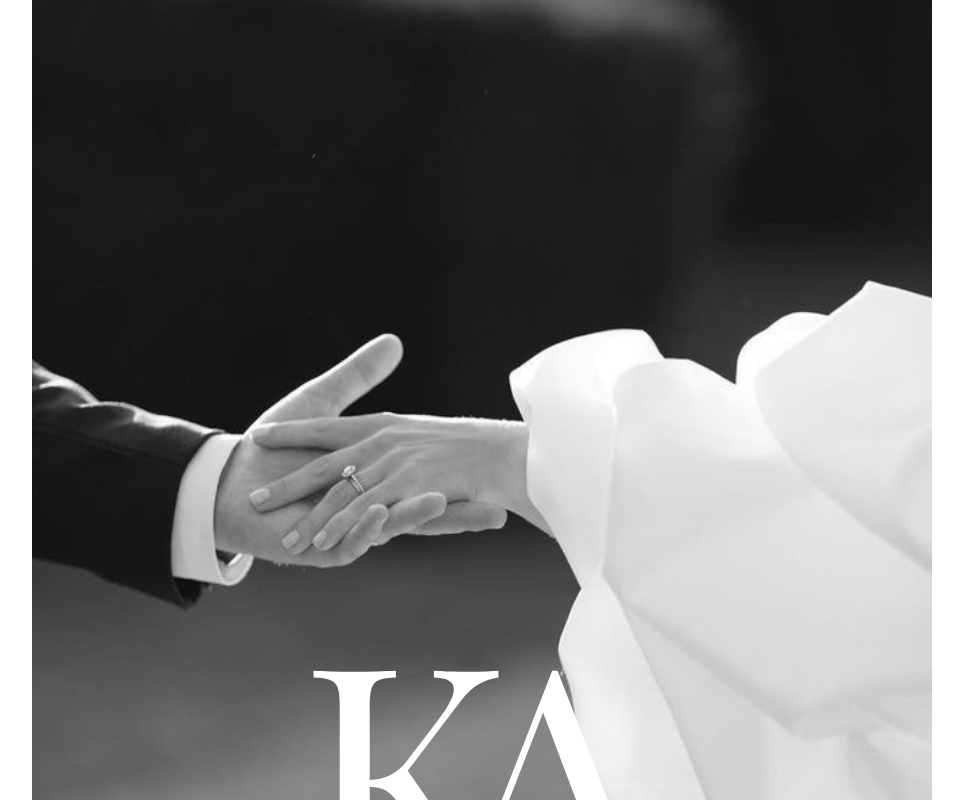
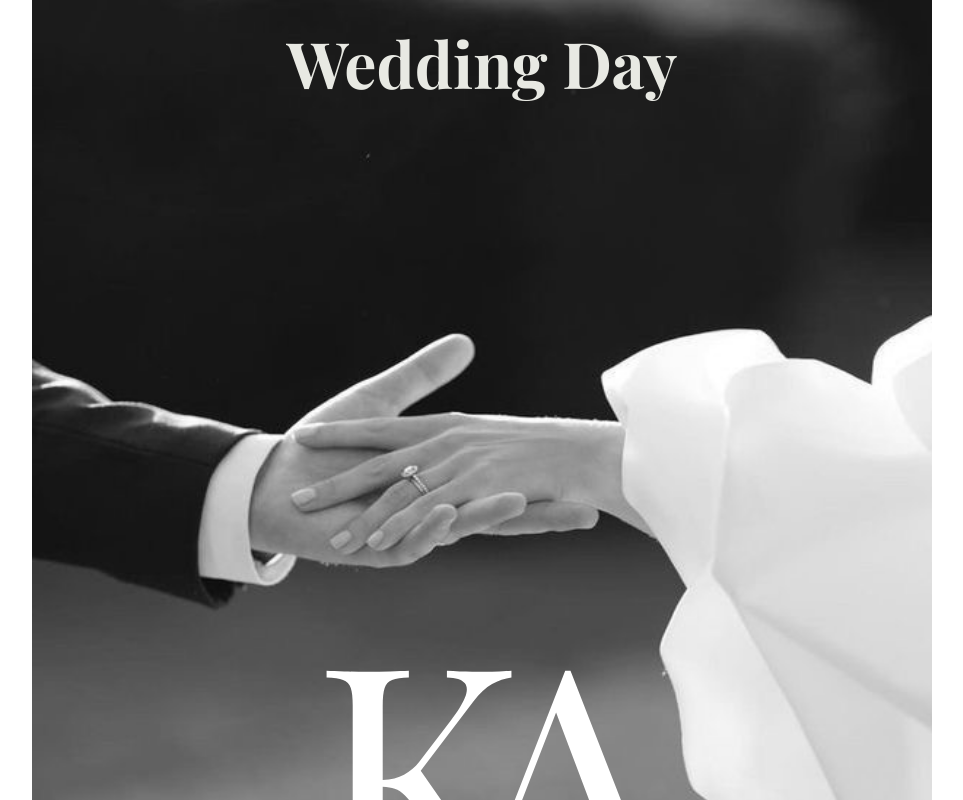
Before and after one commit to KGstievK/Aya-Qyz_Uzatuu, a Next.js app: page / in a window 1280 px wide. Shown: the top 800 px of the page, without its empty margins (158-1121 px from the left). Built offline with nearby package versions, Linux system fonts and the light colour scheme; a web font is replaced by a local one.

Commit message:
Aijan and Kutman

```diff
--- a/src/components/pages/Nikhah/NikhahSection.module.scss
+++ b/src/components/pages/Nikhah/NikhahSection.module.scss
@@ -1,9 +1,12 @@
 .NikhahSection {
+  position: relative;
   max-width: 900px;
   width: 100%;
   height: auto;
   background-color: #fff;
   color: #e8e9e3;
+  right: 0;
+  left: 0;
   .back {
     position: absolute;
     z-index: 0;
@@ -14,6 +17,15 @@
     @media (max-width: 631px) {
       height: 757px;
     }
+  }
+  h1 {
+    max-width: 500px;
+    position: absolute;
+    top: 20px;
+    left: 50%;
+    transform: translateX(-50%);
+    font-size: clamp(22px, 7vw, 64px);
+    z-index: 110;
   }
   .content {
     position: relative;
@@ -26,7 +38,7 @@
     width: 100%;
     max-height: 1100px;
     height: 120vw;
-    padding: 0 clamp(10px, 2vw, 25px) clamp(10px, 2vw, 25px) 0;
+    padding: 0 clamp(10px, 2vw, 25px) clamp(10px, 2vw, 25px) clamp(10px, 2vw, 25px);
     @media (max-width: 631px) {
       height: 757px;
     }
--- a/src/components/pages/Nikhah/NikhahSection.tsx
+++ b/src/components/pages/Nikhah/NikhahSection.tsx
@@ -55,8 +55,8 @@ const NikhahSection: FC = () => {
     <section className={scss.NikhahSection}>
       <div className="container">
         <Image width={900} height={800} className={scss.back} src={back} alt='' />
+          <h1>Wedding Day</h1>
         <div className={scss.content}>
-          {/* <img src={back1} alt="" /> */}
           <div className={scss.name}>
             <div className={scss.we}>
               <Image className={scss.floral1} src={floral1} alt=''/>
```
Also changed, not shown: src/assets/back.jpg.
